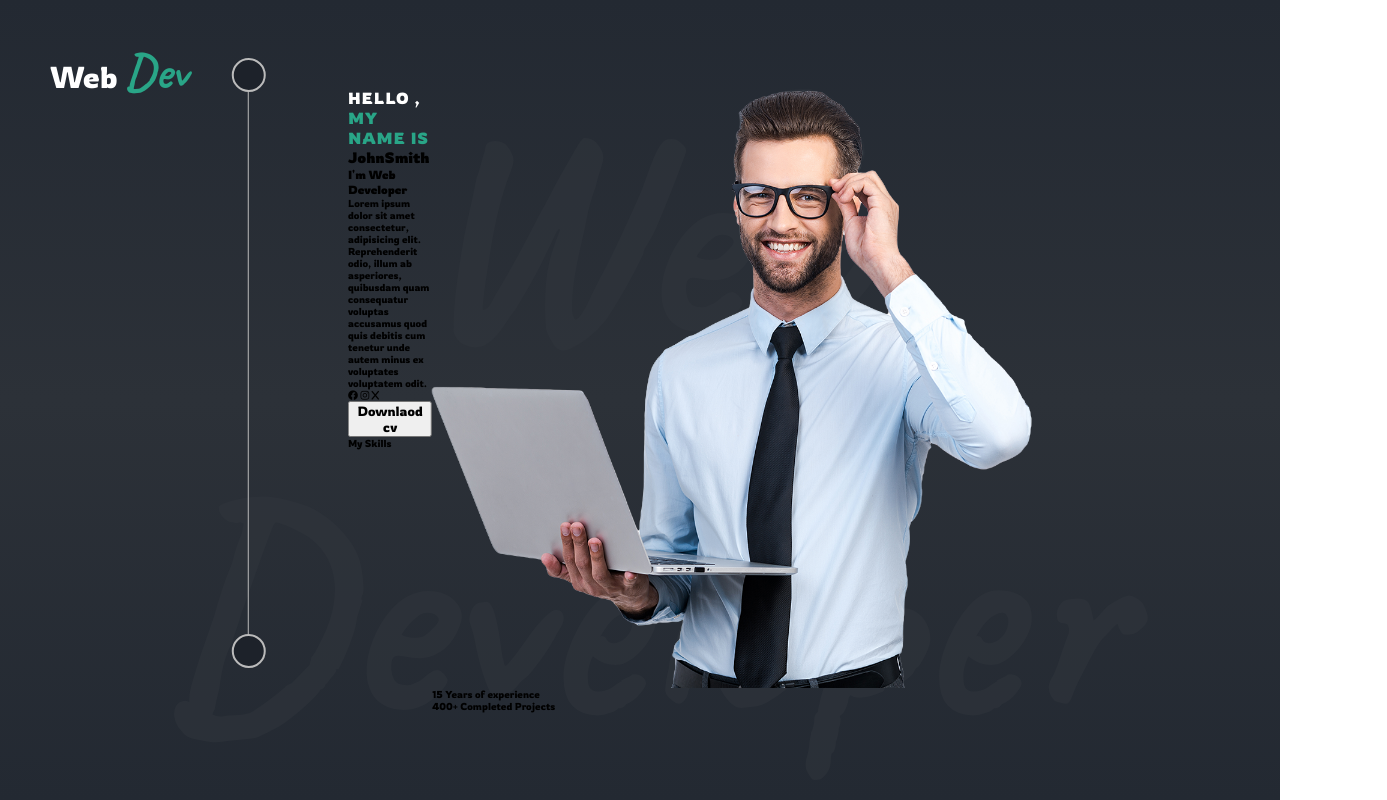
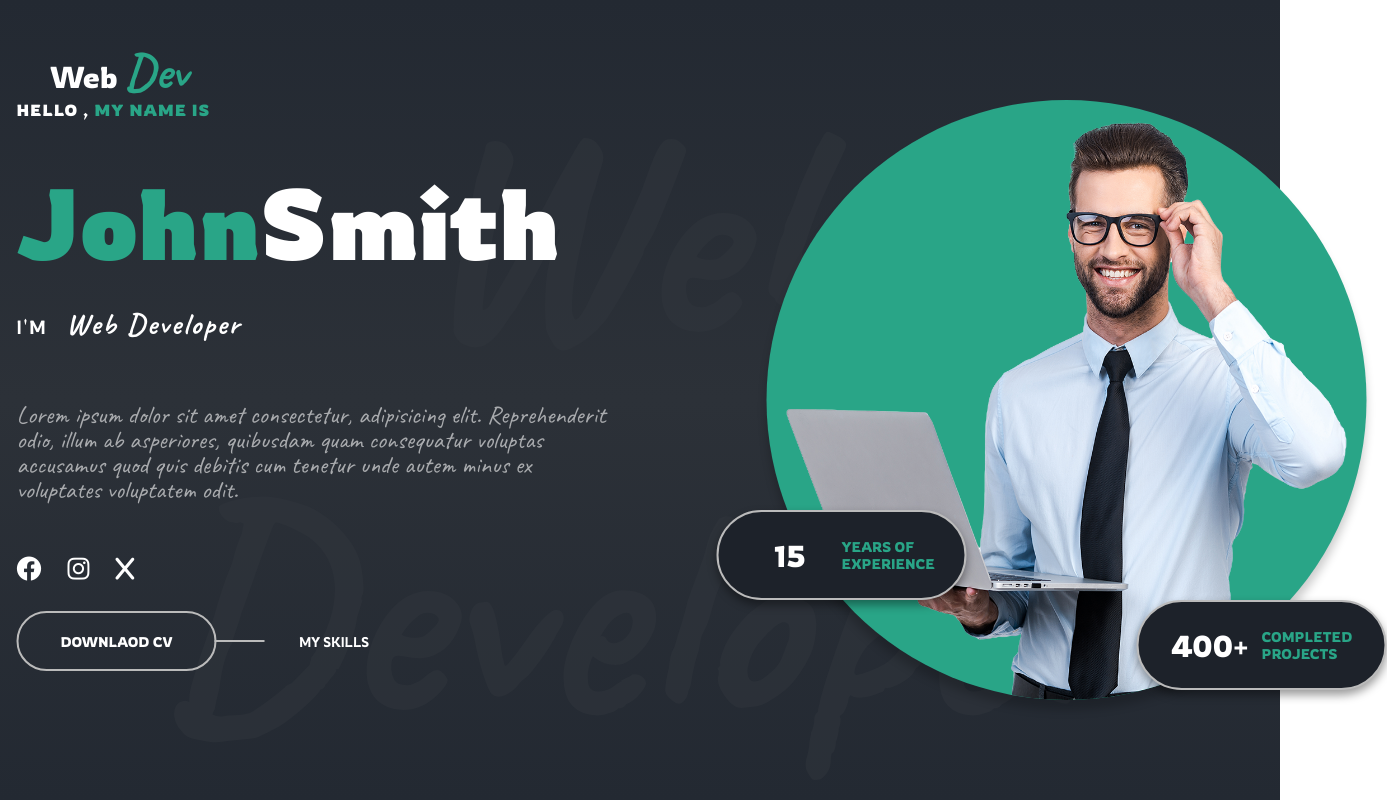
Before and after one commit to yusufskebbe/portfolio, a plain HTML site: page index.html in a window 1280 px wide. Shown: the whole page, 1387 px wide, since content can reach past the window. Drawn offline with Linux system fonts and the light colour scheme.

Commit message:
greeting page implementation

```diff
--- a/style.css
+++ b/style.css
@@ -61,6 +61,10 @@ html{
 }
 
 
+.developer-info{
+  margin-right: 15rem;
+}
+
 
 
 .banner{
@@ -120,7 +124,163 @@ html{
   height: 60rem;
 }
 
+.name{
+  font-size: 10rem;
+  width: 60rem;
+  margin: 4rem 0 2rem 0;
+  color: #fff;
+}
+
+.name span{
+  color: #29a587;
+}
+
+.prof{
+  font-size: 1.9rem;
+  font-weight: 300;
+  text-transform: uppercase;
+  color: #fff;
+  letter-spacing: 0.2rem;
+  margin-bottom: 6rem;
+}
+
+.prof span{
+  font-family: "Caveat",sans-serif;
+  font-size: 3rem;
+  font-weight: bold;
+  text-transform: capitalize;
+  margin-left: 1.2rem;
+}
+
+.about{
+  width: 60rem;
+  font-family: "Caveat", sans-serif;
+  font-size: 2.5rem;
+  line-height:1 ;
+  color: #a9abae;
+  margin-bottom: 5rem;
+}
+
+
+.social-media{
+  font-size: 2.5rem;
+}
+
+.social-media i{
+
+  font-size: 2.5rem;
+  color: #fff;
+  margin-right: 2rem;
+  cursor: pointer;
+  margin-bottom: 3rem;
+}
+
+.btn{
+  width: 20rem;
+  height: 6rem;
+  border: 0.2rem solid #bbb;
+  border-radius: 3rem;
+  background-color: transparent;
+  font-size: 1.4rem;
+  text-transform: uppercase;
+  color: #fff;
+  cursor: pointer;
+  margin-right: 8rem;
+  position: relative;
+}
+
+.btn::before{
+  content: "";
+  width: 100%;
+  height: 100%;
+  border-radius: 3rem;
+  position: absolute;
+  top: 0;
+  left: 0;
+  z-index: -10;
+  background-color: #29a587;
+  transform: scale(0);
+  transition: transform 0.3s;
+}
+
+.btn:hover::before{
+  transform: scale(1);
+  transition: transform 0.3s;
+}
+
+.cv-btn::after{
+  content: "";
+  width: 5rem;
+  height: 0.2rem;
+  background-color: #bbb;
+  position: absolute;
+  top: 50%;
+  right: -5rem;
+  transform: translateY(-50%);
+}
+
+.cv span{
+  font-size: 1.4rem;
+  font-weight: 300;
+  text-transform: uppercase;
+  color: #fff;
+
+}
+
+
+.dev-img-wrapper {
+  width: 60rem;
+  height: 60rem;
+  border-radius: 50%;
+  padding: 2rem 2rem 0 2rem;
+  box-shadow: 0 1rem 1rem rgba(0, 0, 0,0.2);
+  background-color: #29a587;
+  overflow: hidden;
+
+}
 .dev-img-wrapper img{
   width: 100%;
   height: 100%;
 }
+
+.dev-img{
+  position: relative;
+}
+
+.dev-work{
+  width: 25rem;
+  height: 9rem;
+  background-color: #1d222a;
+  font-size: 1.4rem;
+  text-transform: uppercase;
+  color: #fff;
+  border: 0.2rem solid #bbb;
+  border-radius: 6rem;
+  display: flex;
+  justify-content: center;
+  align-items: center;
+  position: absolute;
+  padding: 0 2rem;
+  box-shadow: 0 0.5rem 1rem rgba(0, 0, 0, 0.4);
+}
+
+.dev-experience{
+  bottom: 10rem;
+  right: 40rem;
+}
+
+.dev-projects{
+  bottom: 1rem;
+  right: -2rem;
+}
+
+.dev-work span:nth-child(1){
+  font-size: 3rem;
+  width: 50%;
+  text-align: center;
+}
+.dev-work span:nth-child(2){
+  color: #29a587;
+  width: 50%;
+
+}
```
